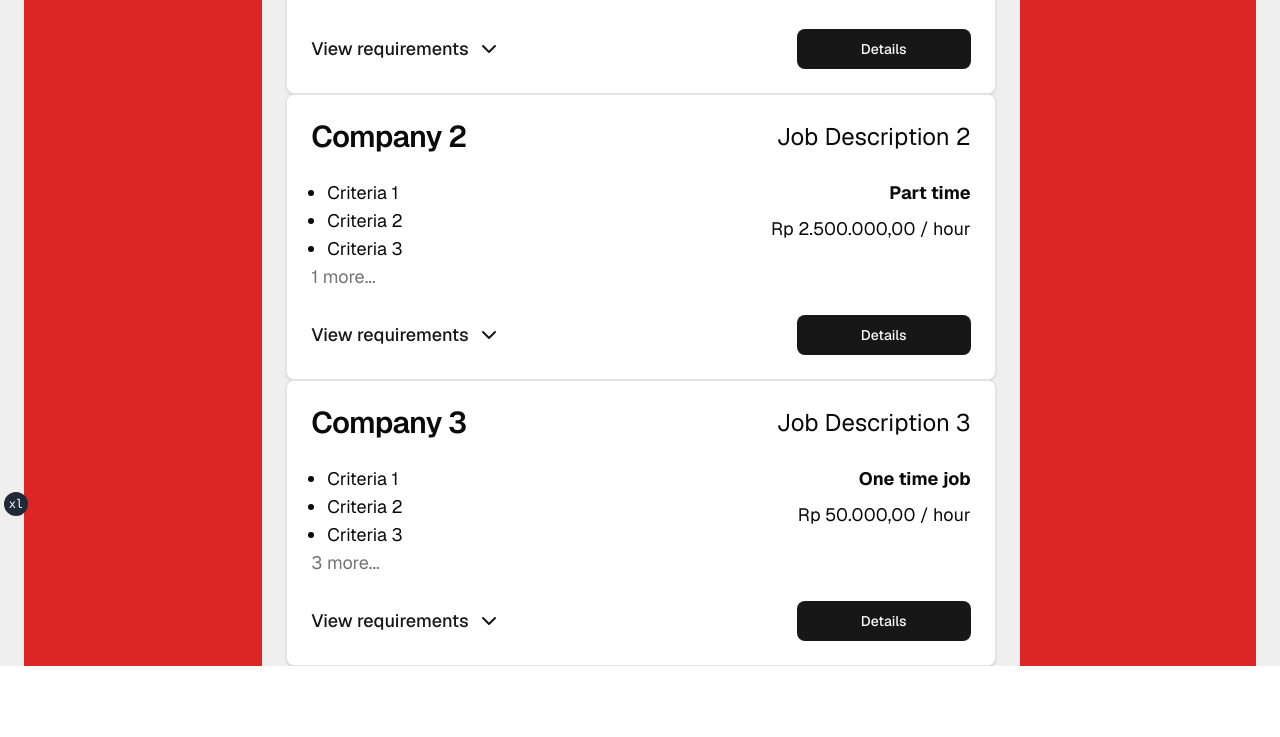
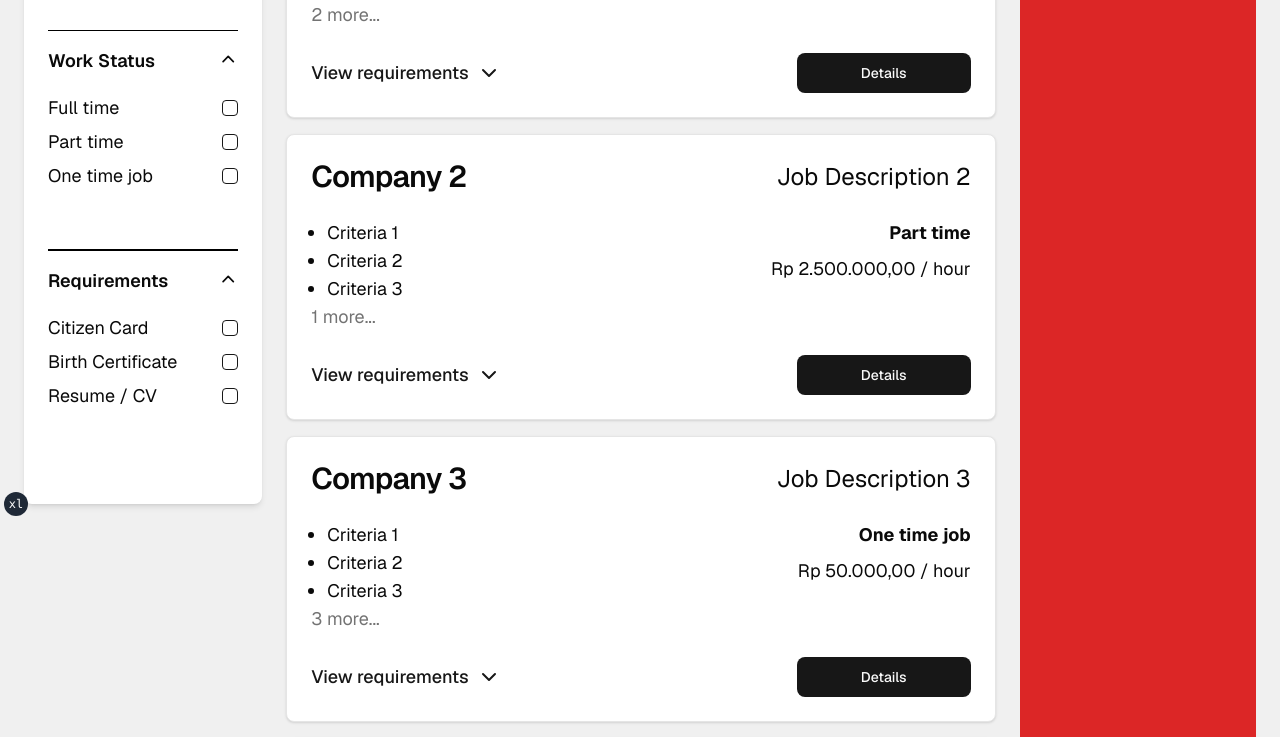
Before and after one commit to WinterRide/AltRecruit, a Next.js app: page /jobs in a window 1280 px wide. Shown: the part 280-1017 px from the top of the page. Before the commit the page ends 946 px from the top, so only its background shows below. Built offline with nearby package versions, Linux system fonts and the light colour scheme.

Commit message:
jobs page, fiter component

```diff
--- a/app/globals.css
+++ b/app/globals.css
@@ -4,7 +4,7 @@
 
 @layer base {
   :root {
-      --background: 0 0% 100%;
+    --background: 0 0% 94%;
     --foreground: 0 0% 3.9%;
     --card: 0 0% 100%;
     --card-foreground: 0 0% 3.9%;
--- a/app/jobs/page.tsx
+++ b/app/jobs/page.tsx
@@ -1,5 +1,18 @@
-import React from "react";
+"use client";
+
+import { cn } from "@/lib/utils";
+import React, { useState } from "react";
+import { Button } from "@/components/ui/button";
 import ListingCard from "@/components/ListingCard";
+import { Checkbox } from "@/components/ui/checkbox";
+import { ChevronDown, ChevronUp } from "lucide-react";
+import { Separator } from "@/components/ui/separator";
+import FilterComponent from "@/components/FIlterComponent";
+
+export default function SearchPage() {
+  const [reqOpen, setReqOpen] = useState(false);
+  const workStatus = ["Full time", "Part time", "One time job"];
+  const requirements = ["Citizen Card", "Birth Certificate", "Resume / CV"];
 
   const testCases = [
     {
@@ -33,24 +46,139 @@ const testCases = [
       workStatus: "One time job",
       requirement: ["Requirement 1", "Requirement 2", "Requirement 3"],
     },
+    {
+      company: "Company 3",
+      jobdesc: "Job Description 3",
+      criteria: [
+        "Criteria 1",
+        "Criteria 2",
+        "Criteria 3",
+        "test",
+        "test",
+        "test",
+      ],
+      salary: 50000,
+      workStatus: "One time job",
+      requirement: ["Requirement 1", "Requirement 2", "Requirement 3"],
+    },
+    {
+      company: "Company 3",
+      jobdesc: "Job Description 3",
+      criteria: [
+        "Criteria 1",
+        "Criteria 2",
+        "Criteria 3",
+        "test",
+        "test",
+        "test",
+      ],
+      salary: 50000,
+      workStatus: "One time job",
+      requirement: ["Requirement 1", "Requirement 2", "Requirement 3"],
+    },
+    {
+      company: "Company 3",
+      jobdesc: "Job Description 3",
+      criteria: [
+        "Criteria 1",
+        "Criteria 2",
+        "Criteria 3",
+        "test",
+        "test",
+        "test",
+      ],
+      salary: 50000,
+      workStatus: "One time job",
+      requirement: ["Requirement 1", "Requirement 2", "Requirement 3"],
+    },
+    {
+      company: "Company 3",
+      jobdesc: "Job Description 3",
+      criteria: [
+        "Criteria 1",
+        "Criteria 2",
+        "Criteria 3",
+        "test",
+        "test",
+        "test",
+      ],
+      salary: 50000,
+      workStatus: "One time job",
+      requirement: ["Requirement 1", "Requirement 2", "Requirement 3"],
+    },
+    {
+      company: "Company 3",
+      jobdesc: "Job Description 3",
+      criteria: [
+        "Criteria 1",
+        "Criteria 2",
+        "Criteria 3",
+        "test",
+        "test",
+        "test",
+      ],
+      salary: 50000,
+      workStatus: "One time job",
+      requirement: ["Requirement 1", "Requirement 2", "Requirement 3"],
+    },
+    {
+      company: "Company 3",
+      jobdesc: "Job Description 3",
+      criteria: [
+        "Criteria 1",
+        "Criteria 2",
+        "Criteria 3",
+        "test",
+        "test",
+        "test",
+      ],
+      salary: 50000,
+      workStatus: "One time job",
+      requirement: ["Requirement 1", "Requirement 2", "Requirement 3"],
+    },
+    {
+      company: "Company 3",
+      jobdesc: "Job Description 3",
+      criteria: [
+        "Criteria 1",
+        "Criteria 2",
+        "Criteria 3",
+        "test",
+        "test",
+        "test",
+      ],
+      salary: 50000,
+      workStatus: "One time job",
+      requirement: ["Requirement 1", "Requirement 2", "Requirement 3"],
+    },
+    {
+      company: "Company -",
+      jobdesc: "Job Description 3",
+      criteria: [
+        "Criteria 1",
+        "Criteria 2",
+        "Criteria 3",
+        "test",
+        "test",
+        "test",
+      ],
+      salary: 50000,
+      workStatus: "One time job",
+      requirement: ["Requirement 1", "Requirement 2", "Requirement 3"],
+    },
   ];
 
-export default function SearchPage() {
   return (
     <>
-      <main className="flex px-6 w-full justify-center gap-6 bg-[#efefef]">
+      <main className="flex w-full justify-center gap-6 p-6">
         {/* Filters */}
-        <div className="flex flex-col w-[20%] bg-red-600 px-6 py-4">
-          <p className="w-full justify-start items-center text-2xl font-bold">
-            Filters
-          </p>
-          <div className="flex flex-col w-full">
-            <p>Salary</p>
-          </div>
-        </div>
+        <FilterComponent
+          workstatus={workStatus}
+          requirements={requirements}
+        ></FilterComponent>
 
         {/* Listings */}
-        <div className="flex flex-col w-[60%]">
+        <div className="flex flex-col w-[60%] gap-2">
           {testCases.map((testCase, i) => (
             <ListingCard key={i} {...testCase} />
           ))}
--- /dev/null
+++ b/components/FIlterComponent.tsx
@@ -0,0 +1,114 @@
+import React, { useState } from "react";
+import { ChevronUp } from "lucide-react";
+import { Checkbox } from "@/components/ui/checkbox";
+import { Separator } from "@/components/ui/separator";
+import { cn } from "@/lib/utils";
+
+const FilterComponent = ({
+  workstatus,
+  requirements,
+}: {
+  workstatus: string[];
+  requirements: string[];
+}) => {
+  const [reqOpen, setReqOpen] = useState(false);
+  const [reqOpen2, setReqOpen2] = useState(false);
+
+  return (
+    <div className="flex flex-col w-[20%] bg-white shadow-md rounded-lg px-6 py-4 h-[calc(100vh-8rem)] sticky top-[1rem]">
+      <p className="w-full justify-start items-center text-2xl font-bold">
+        Filters
+      </p>
+      <div className="flex flex-col w-full mt-6 gap-2">
+        <p className="w-full font-semibold text-lg">Salary</p>
+        <div className="flex space-x-2 mt-2">
+          <input
+            type="text"
+            placeholder="from"
+            className="border rounded p-2 w-full outline outline-2"
+          />
+          <span className="p-2">-</span>
+          <input
+            type="text"
+            placeholder="to"
+            className="border rounded p-2 w-full outline outline-2"
+          />
+        </div>
+      </div>
+      <Separator className="mt-10 bg-black py-[0.7px]" />
+      <div className="w-full flex flex-col mt-4">
+        <div className="flex">
+          <p className="text-lg font-semibold items-center justify-between w-full">
+            Work Status
+          </p>
+          <ChevronUp
+            onClick={() => setReqOpen(!reqOpen)}
+            className={cn(
+              "w-6 h-6 ml-2 transition-all",
+              reqOpen && "transform -rotate-180"
+            )}
+          />
+        </div>
+        <div
+          className={cn(
+            "text-lg gap-4 transition-all overflow-hidden flex flex-col",
+            !reqOpen ? "max-h-screen py-6" : "max-h-0 py-0"
+          )}
+        >
+          {workstatus.map((status) => (
+            <div
+              key={status}
+              className="flex items-center space-x-2 justify-between"
+            >
+              <label
+                htmlFor={status}
+                className="leading-none peer-disabled:cursor-not-allowed peer-disabled:opacity-70"
+              >
+                {status}
+              </label>
+              <Checkbox id={status} />
+            </div>
+          ))}
+        </div>
+      </div>
+      <Separator className="mt-10 bg-black py-[0.7px]" />
+      <div className="w-full flex flex-col mt-4">
+        <div className="flex">
+          <p className="text-lg font-semibold items-center justify-between w-full">
+            Requirements
+          </p>
+          <ChevronUp
+            onClick={() => setReqOpen2(!reqOpen2)}
+            className={cn(
+              "w-6 h-6 ml-2 transition-all",
+              reqOpen && "transform -rotate-180"
+            )}
+          />
+        </div>
+        <div
+          className={cn(
+            "text-lg gap-4 transition-all overflow-hidden flex flex-col",
+            !reqOpen2 ? "max-h-screen py-6" : "max-h-0 py-0"
+          )}
+        >
+          {requirements.map((req) => (
+            <div
+              key={req}
+              className="flex items-center space-x-2 justify-between"
+            >
+              <label
+                htmlFor={req}
+                className="leading-none peer-disabled:cursor-not-allowed peer-disabled:opacity-70"
+              >
+                {req}
+              </label>
+              <Checkbox id={req} />
+            </div>
+          ))}
+        </div>
+      </div>
+    </div>
+  );
+};
+
+export default FilterComponent;
--- /dev/null
+++ b/components/ui/checkbox.tsx
@@ -0,0 +1,30 @@
+"use client";
+
+import * as React from "react";
+import * as CheckboxPrimitive from "@radix-ui/react-checkbox";
+import { Check } from "lucide-react";
+
+import { cn } from "@/lib/utils";
+
+const Checkbox = React.forwardRef<
+  React.ElementRef<typeof CheckboxPrimitive.Root>,
+  React.ComponentPropsWithoutRef<typeof CheckboxPrimitive.Root>
+>(({ className, ...props }, ref) => (
+  <CheckboxPrimitive.Root
+    ref={ref}
+    className={cn(
+      "peer h-4 w-4 shrink-0 rounded-sm border border-primary ring-offset-background focus-visible:outline-none focus-visible:ring-2 focus-visible:ring-ring focus-visible:ring-offset-2 disabled:cursor-not-allowed disabled:opacity-50 data-[state=checked]:bg-primary data-[state=checked]:text-primary-foreground",
+      className
+    )}
+    {...props}
+  >
+    <CheckboxPrimitive.Indicator
+      className={cn("flex items-center justify-center text-current")}
+    >
+      <Check className="h-4 w-4" />
+    </CheckboxPrimitive.Indicator>
+  </CheckboxPrimitive.Root>
+));
+Checkbox.displayName = CheckboxPrimitive.Root.displayName;
+
+export { Checkbox };
--- /dev/null
+++ b/components/ui/separator.tsx
@@ -0,0 +1,31 @@
+"use client";
+
+import * as React from "react";
+import * as SeparatorPrimitive from "@radix-ui/react-separator";
+
+import { cn } from "@/lib/utils";
+
+const Separator = React.forwardRef<
+  React.ElementRef<typeof SeparatorPrimitive.Root>,
+  React.ComponentPropsWithoutRef<typeof SeparatorPrimitive.Root>
+>(
+  (
+    { className, orientation = "horizontal", decorative = true, ...props },
+    ref
+  ) => (
+    <SeparatorPrimitive.Root
+      ref={ref}
+      decorative={decorative}
+      orientation={orientation}
+      className={cn(
+        "shrink-0 bg-border",
+        orientation === "horizontal" ? "h-[1px] w-full" : "h-full w-[1px]",
+        className
+      )}
+      {...props}
+    />
+  )
+);
+Separator.displayName = SeparatorPrimitive.Root.displayName;
+
+export { Separator };
--- a/package.json
+++ b/package.json
@@ -7,6 +7,7 @@
   },
   "dependencies": {
     "@radix-ui/react-avatar": "^1.1.0",
+    "@radix-ui/react-checkbox": "^1.1.1",
     "@radix-ui/react-dropdown-menu": "^2.1.1",
     "@radix-ui/react-label": "^2.1.0",
     "@radix-ui/react-separator": "^1.1.0",
```
Also changed, not shown: 1 other file (tests, documents, lock files or other folders). Lines whose indentation alone changed are shown as unchanged.
